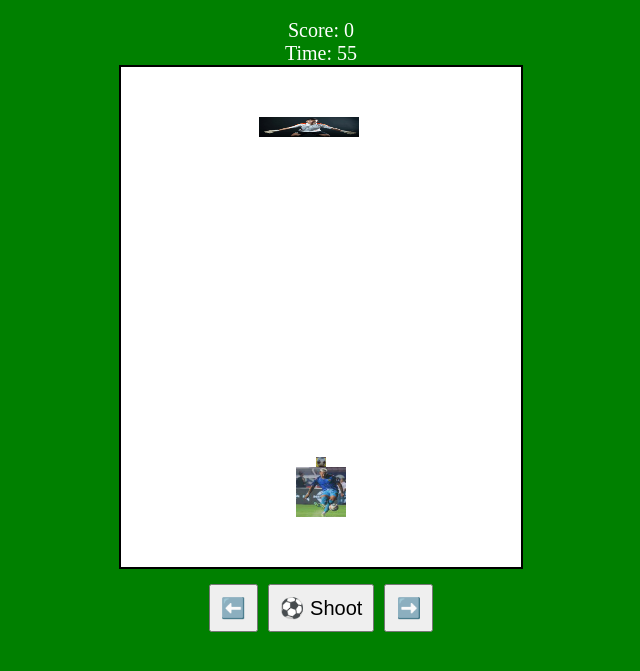
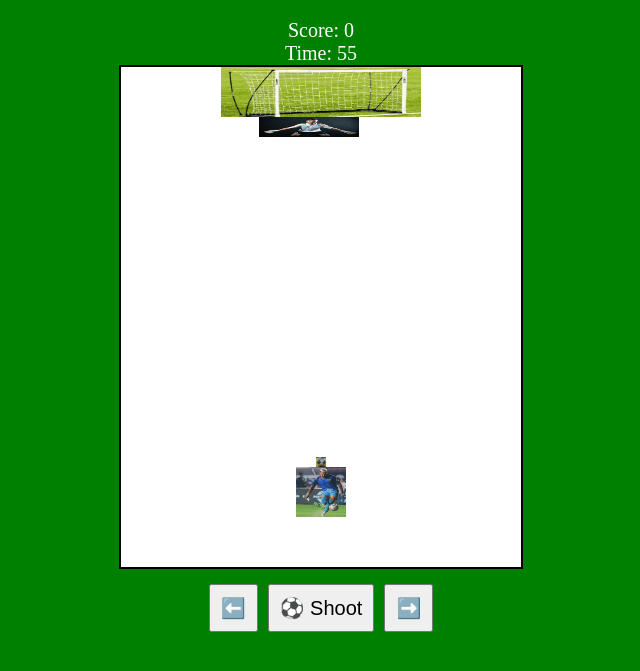
Before and after one commit to chirumamilla798/football-phone, a plain HTML site: page index.html in a window 1280 px wide. Shown: the part 61-732 px from the top of the page, without its empty margins (319-959 px from the left). Drawn offline with Linux system fonts and the light colour scheme.

Commit message:
Add files via upload

```diff
--- a/index.html
+++ b/index.html
@@ -35,6 +35,8 @@
         ballImg.src = 'images/ball.png';
         const goalkeeperImg = new Image();
         goalkeeperImg.src = 'images/goalkeeper.png';
+		 const goalpostImg = new Image();
+        goalpostImg.src = 'images/goal.png';
 
         const player = { x: canvas.width / 2 - 25, y: 400, width: 50, height: 50, speed: 6 };
         const ball = { x: player.x + 20, y: 390, width: 10, height: 10, speedY: 0, isMoving: false };
@@ -84,6 +86,7 @@
             ctx.drawImage(playerImg, player.x, player.y, player.width, player.height);
             ctx.drawImage(ballImg, ball.x, ball.y, ball.width, ball.height);
             ctx.drawImage(goalkeeperImg, goalkeeper.x, goalkeeper.y, goalkeeper.width, goalkeeper.height);
+			ctx.drawImage(goalpostImg, 100, 0, 200, 50);
         }
 
         function gameLoop() {
```
